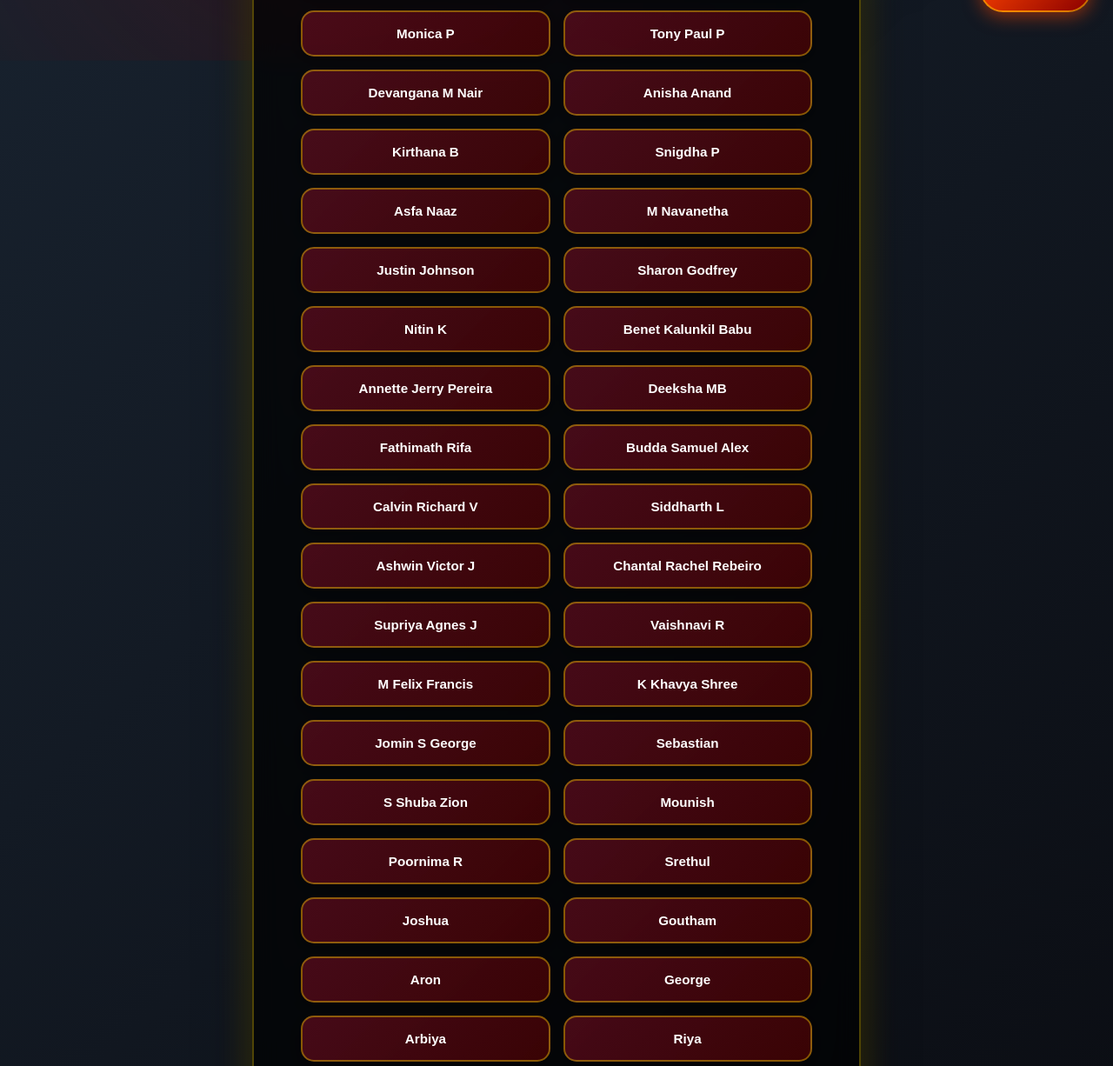
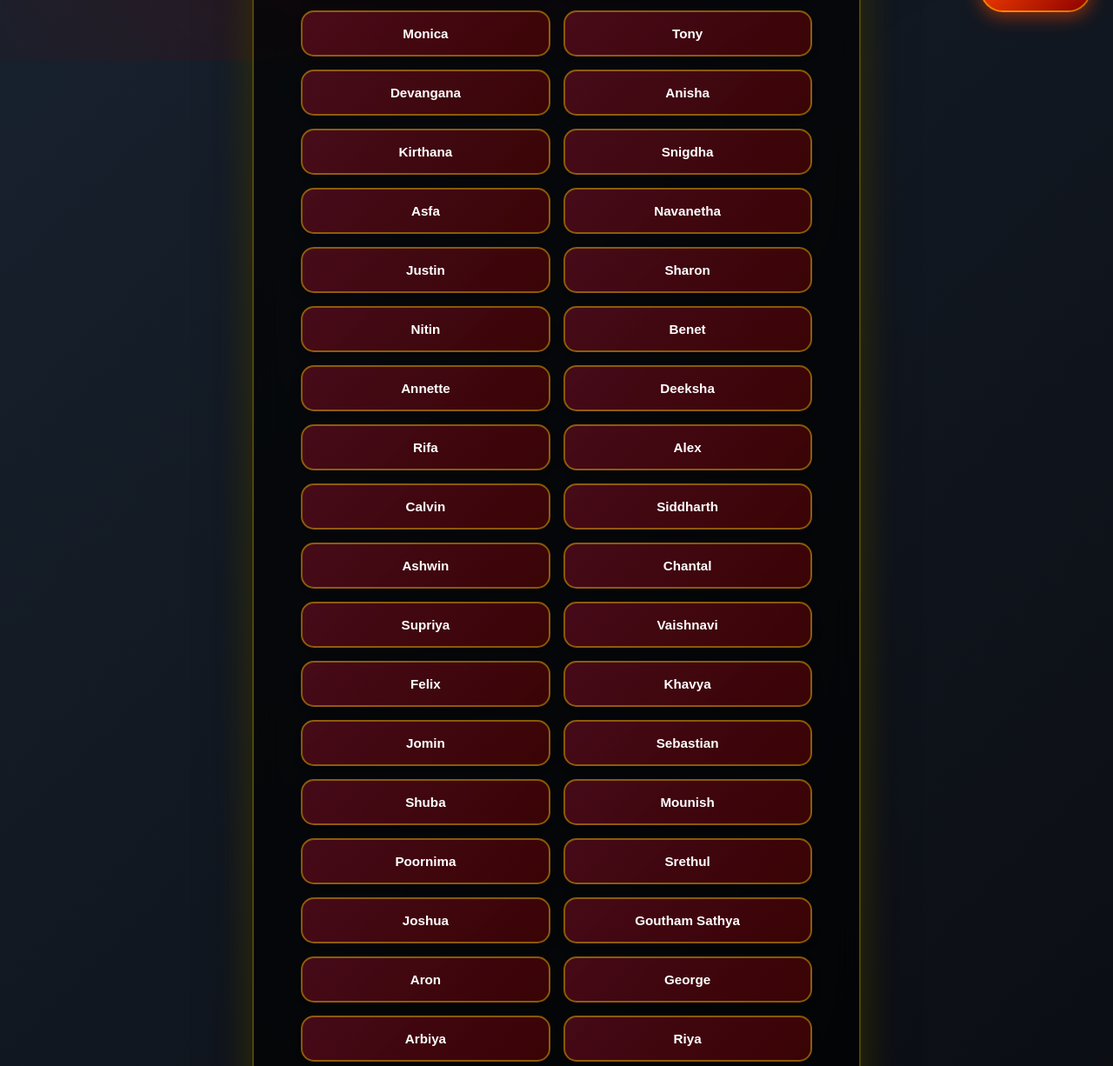
Before and after one commit to chakkamanga-star/class-christmas, a plain HTML site: page christmas.html in a window 1280 px wide. Shown: the part 761-1987 px from the top of the page at 87% size. Drawn offline with Linux system fonts and the light colour scheme.

Commit message:
Update christmas.html

```diff
--- a/christmas.html
+++ b/christmas.html
@@ -293,38 +293,37 @@
     const USED_KEY_PREFIX = 'christmas_friend_used_';
 
     let students = [
-      { id: 's1',  name: 'MUHAMMED SAHEEN NV' }, { id: 's2',  name: 'Navrag K' },
-      { id: 's3',  name: 'Kavya Shree KS' }, { id: 's4',  name: 'Vijay Sherpa' },
-      { id: 's5',  name: 'Rasvitha R' }, { id: 's6',  name: 'Shijin Shaji' },
-      { id: 's7',  name: 'Kevin Palakar' }, { id: 's8',  name: 'Melwyn Ezekiel Nelson' },
-      { id: 's9',  name: 'Alan John' }, { id: 's10', name: 'Jinsha P' },
-      { id: 's11', name: 'Ck Victor' }, { id: 's12', name: 'S. Nithya Shree' },
-      { id: 's13', name: 'Kalakotla Jonathan' }, { id: 's14', name: 'Staines Joy' },
-      { id: 's15', name: 'Monica P' }, { id: 's16', name: 'Tony Paul P' },
-      { id: 's17', name: 'Devangana M Nair' }, { id: 's18', name: 'Anisha Anand' },
-      { id: 's19', name: 'Kirthana B' }, { id: 's20', name: 'Snigdha P' },
-      { id: 's21', name: 'Asfa Naaz' }, { id: 's22', name: 'M Navanetha' },
-      { id: 's23', name: 'Justin Johnson' }, { id: 's24', name: 'Sharon Godfrey' },
-      { id: 's25', name: 'Nitin K' }, { id: 's26', name: 'Benet Kalunkil Babu' },
-      { id: 's27', name: 'Annette Jerry Pereira' }, { id: 's28', name: 'Deeksha MB' },
-      { id: 's29', name: 'Fathimath Rifa' }, { id: 's30', name: 'Budda Samuel Alex' },
-      { id: 's31', name: 'Calvin Richard V' }, { id: 's32', name: 'Siddharth L' },
-      { id: 's33', name: 'Ashwin Victor J' }, { id: 's34', name: 'Chantal Rachel Rebeiro' },
-      { id: 's35', name: 'Supriya Agnes J' }, { id: 's36', name: 'Vaishnavi R' },
-      { id: 's37', name: 'M Felix Francis' }, { id: 's38', name: 'K Khavya Shree' },
-      { id: 's39', name: 'Jomin S George' }, { id: 's40', name: 'Sebastian' },
-      { id: 's41', name: 'S Shuba Zion' }, { id: 's42', name: 'Mounish' },
-      { id: 's43', name: 'Poornima R' }, { id: 's44', name: 'Srethul' },
-      { id: 's45', name: 'Joshua' }, { id: 's46', name: 'Goutham' },
-      { id: 's47', name: 'Aron' }, { id: 's48', name: 'George' },
-      { id: 's49', name: 'Arbiya' }, { id: 's50', name: 'Riya' },
-      { id: 's51', name: 'Cyrus' }, { id: 's52', name: 'Dorjith' },
-      { id: 's53', name: 'Bharath' }, { id: 's54', name: 'Gowtham' },
-      { id: 's55', name: 'Supriya' }, { id: 's56', name: 'Nakshatra' },
-      { id: 's57', name: 'Nivedh' }, { id: 's58', name: 'Diaz' },
-      { id: 's59', name: 'Rebecca' }, { id: 's60', name: 'Nayan' },
-      { id: 's61', name: 'Ann Sital' }, { id: 's62', name: 'Prof.BalaSubrahmani' }
-    ];
+  { id: 's1',  name: 'Saheen' }, { id: 's2',  name: 'Navrag' },
+  { id: 's3',  name: 'Kavya' }, { id: 's4',  name: 'Vijay' },
+  { id: 's5',  name: 'Rasvitha' }, { id: 's6',  name: 'Shijin' },
+  { id: 's7',  name: 'Kevin' }, { id: 's8',  name: 'Melwyn' },
+  { id: 's9',  name: 'Alan' }, { id: 's10', name: 'Jinsha' },
+  { id: 's11', name: 'Victor' }, { id: 's12', name: 'Nithya' },
+  { id: 's13', name: 'Jonathan' }, { id: 's14', name: 'BalaSubrahmani' },
+  { id: 's15', name: 'Monica' }, { id: 's16', name: 'Tony' },
+  { id: 's17', name: 'Devangana' }, { id: 's18', name: 'Anisha' },
+  { id: 's19', name: 'Kirthana' }, { id: 's20', name: 'Snigdha' },
+  { id: 's21', name: 'Asfa' }, { id: 's22', name: 'Navanetha' },
+  { id: 's23', name: 'Justin' }, { id: 's24', name: 'Sharon' },
+  { id: 's25', name: 'Nitin' }, { id: 's26', name: 'Benet' },
+  { id: 's27', name: 'Annette' }, { id: 's28', name: 'Deeksha' },
+  { id: 's29', name: 'Rifa' }, { id: 's30', name: 'Alex' },
+  { id: 's31', name: 'Calvin' }, { id: 's32', name: 'Siddharth' },
+  { id: 's33', name: 'Ashwin' }, { id: 's34', name: 'Chantal' },
+  { id: 's35', name: 'Supriya' }, { id: 's36', name: 'Vaishnavi' },
+  { id: 's37', name: 'Felix' }, { id: 's38', name: 'Khavya' },
+  { id: 's39', name: 'Jomin' }, { id: 's40', name: 'Sebastian' },
+  { id: 's41', name: 'Shuba' }, { id: 's42', name: 'Mounish' },
+  { id: 's43', name: 'Poornima' }, { id: 's44', name: 'Srethul' },
+  { id: 's45', name: 'Joshua' }, { id: 's46', name: 'Goutham Sathya' },
+  { id: 's47', name: 'Aron' }, { id: 's48', name: 'George' },
+  { id: 's49', name: 'Arbiya' }, { id: 's50', name: 'Riya' },
+  { id: 's51', name: 'Cyrus' }, { id: 's52', name: 'Dorjith' },
+  { id: 's53', name: 'Bharath' }, { id: 's54', name: 'Gowtham P' },
+  { id: 's55', name: 'Ann Sital' }, { id: 's56', name: 'Nakshatra' },
+  { id: 's57', name: 'Nivedh' }, { id: 's58', name: 'Diaz' },
+  { id: 's59', name: 'Rebecca' }, { id: 's60', name: 'Nayan' }
+];
 
     function loadStudentsFromStorage() {
       try {
```
